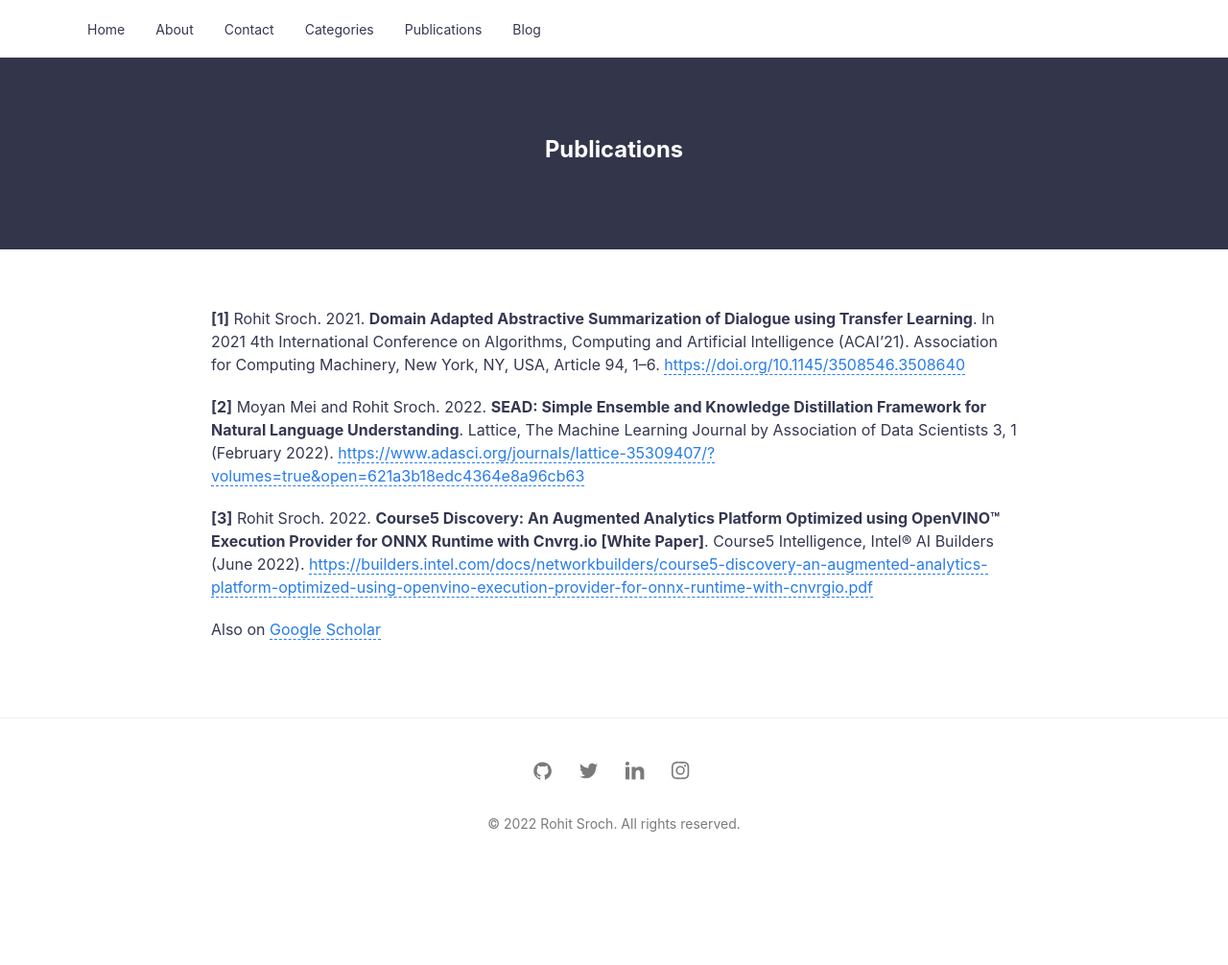
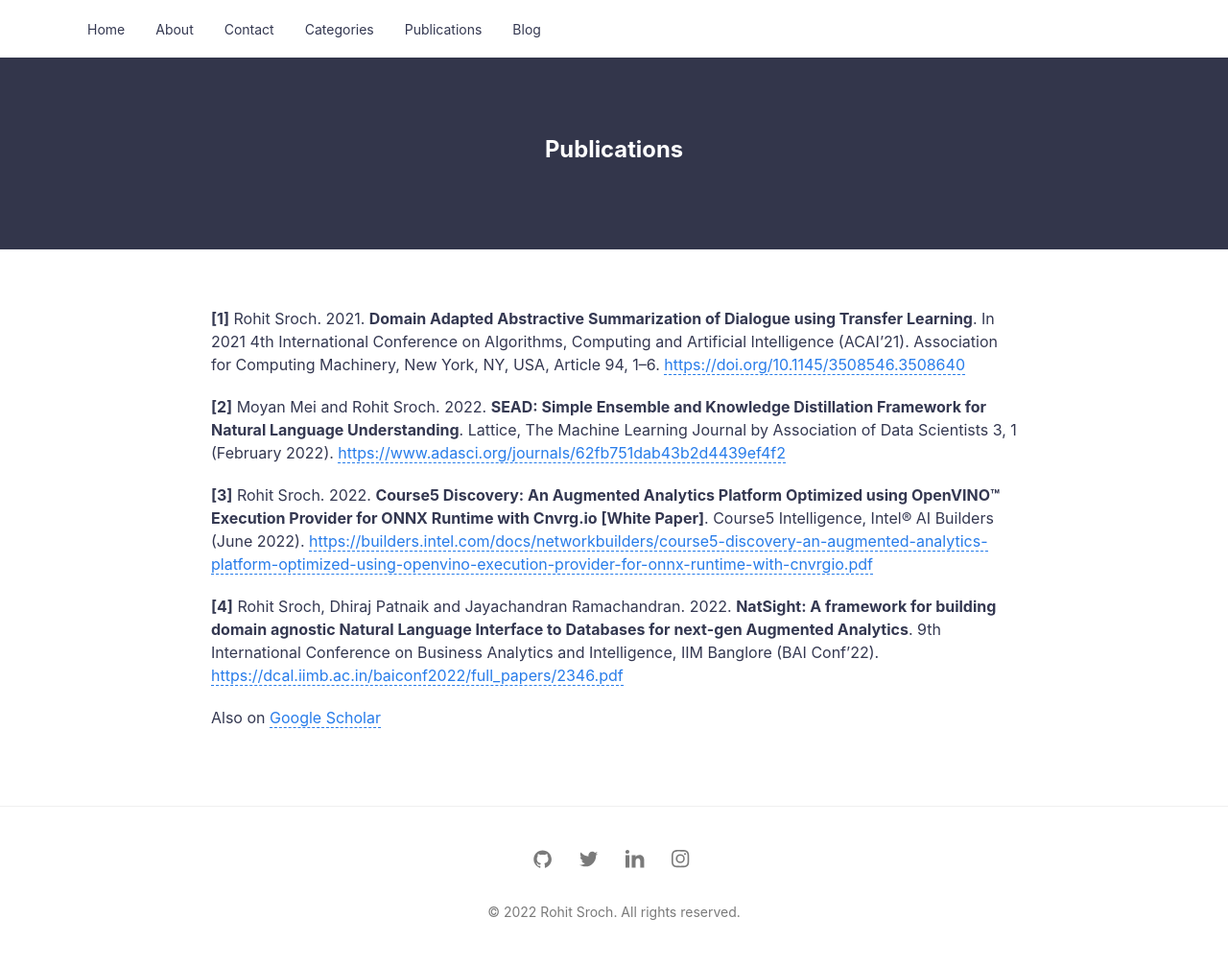
Before and after one commit to rohitsroch/rohitsroch.github.io, a Jekyll site: the page built from publications.md, in a window 1280 px wide. Shown: the whole page at 96% size. Built offline with Jekyll 4.4.1, drawn with Linux system fonts in a browser that asks for light colours; before the commit the page ends 914 px from its top, so only the background shows below that.

Commit message:
Update publications.md

```diff
--- a/publications.md
+++ b/publications.md
@@ -6,8 +6,10 @@
 
 **[1]** Rohit Sroch. 2021. **Domain Adapted Abstractive Summarization of Dialogue using Transfer Learning**. In 2021 4th International Conference on Algorithms, Computing and Artificial Intelligence (ACAI'21). Association for Computing Machinery, New York, NY, USA, Article 94, 1–6. [https://doi.org/10.1145/3508546.3508640](https://doi.org/10.1145/3508546.3508640)
 
-**[2]** Moyan Mei and Rohit Sroch. 2022. **SEAD: Simple Ensemble and Knowledge Distillation Framework for Natural Language Understanding**. Lattice, The Machine Learning Journal by Association of Data Scientists 3, 1 (February 2022). [https://www.adasci.org/journals/lattice-35309407/?volumes=true&open=621a3b18edc4364e8a96cb63](www.adasci.org/journals/lattice-35309407/?volumes=true&open=621a3b18edc4364e8a96cb63)
+**[2]** Moyan Mei and Rohit Sroch. 2022. **SEAD: Simple Ensemble and Knowledge Distillation Framework for Natural Language Understanding**. Lattice, The Machine Learning Journal by Association of Data Scientists 3, 1 (February 2022). [https://www.adasci.org/journals/62fb751dab43b2d4439ef4f2](https://www.adasci.org/journals/62fb751dab43b2d4439ef4f2)
 
 **[3]** Rohit Sroch. 2022. **Course5 Discovery: An Augmented Analytics Platform Optimized using OpenVINO™ Execution Provider for ONNX Runtime with Cnvrg.io [White Paper]**. Course5 Intelligence, Intel® AI Builders (June 2022). [https://builders.intel.com/docs/networkbuilders/course5-discovery-an-augmented-analytics-platform-optimized-using-openvino-execution-provider-for-onnx-runtime-with-cnvrgio.pdf](https://builders.intel.com/docs/networkbuilders/course5-discovery-an-augmented-analytics-platform-optimized-using-openvino-execution-provider-for-onnx-runtime-with-cnvrgio.pdf)
 
+**[4]** Rohit Sroch, Dhiraj Patnaik and  Jayachandran Ramachandran. 2022. **NatSight: A framework for building domain agnostic Natural Language Interface to Databases for next-gen Augmented Analytics**. 9th International Conference on Business Analytics and Intelligence, IIM Banglore (BAI Conf'22). [https://dcal.iimb.ac.in/baiconf2022/full_papers/2346.pdf](https://dcal.iimb.ac.in/baiconf2022/full_papers/2346.pdf)
+
 Also on [Google Scholar](https://scholar.google.com/citations?user=InqxsuEAAAAJ&hl=en&oi=sra)
```
